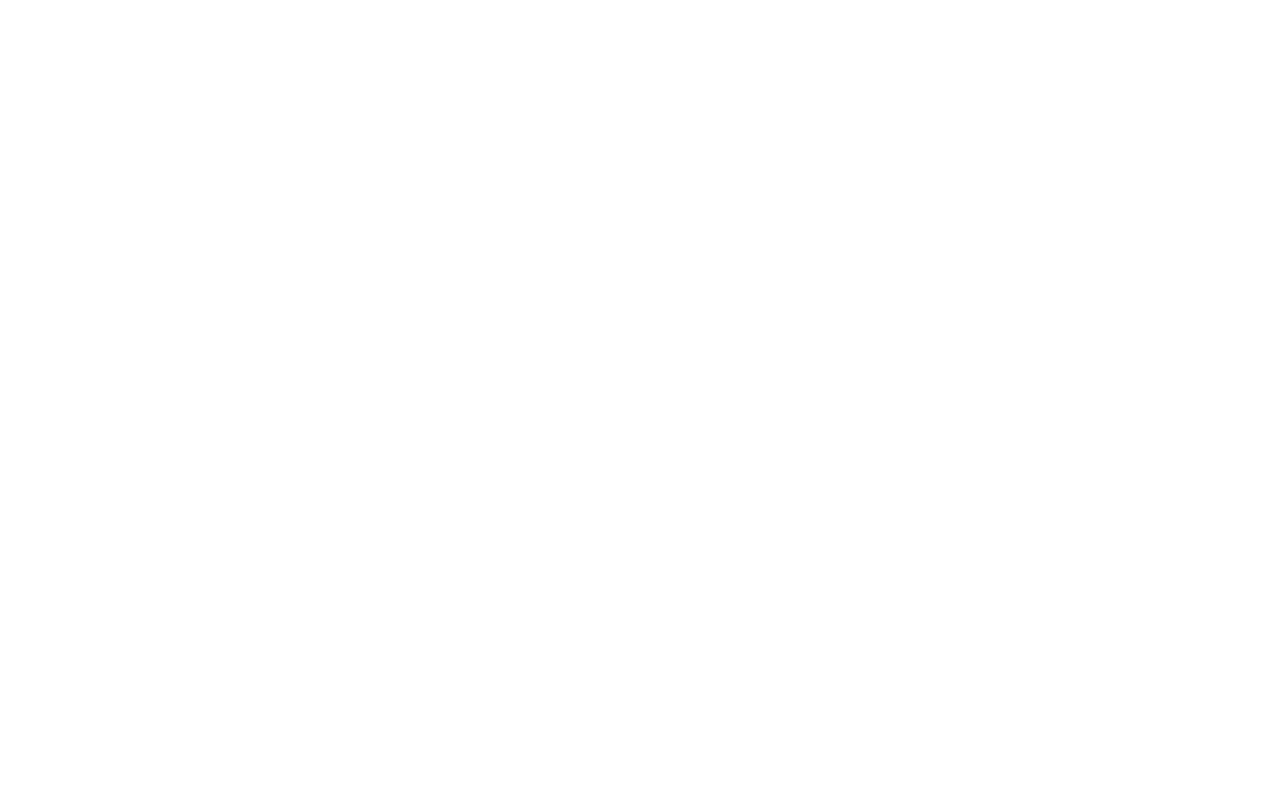
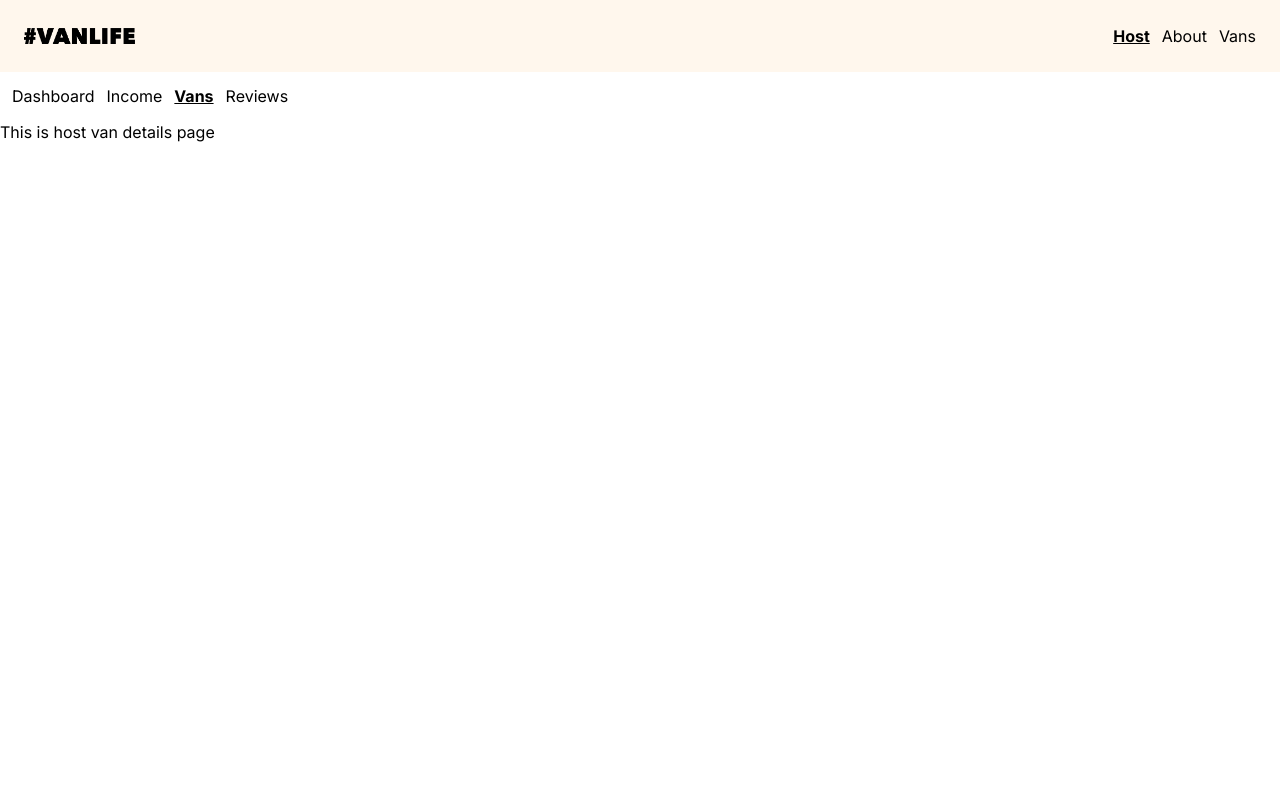
Before and after one commit to anderutan/vanlife, a React (Vite) app: page /host/vans/1 in a window 1280 px wide. Before the commit this address had no page. Shown: the top 800 px of the page. Built offline with nearby package versions, Linux system fonts and the light colour scheme; what miragejs would draw is missing.

Commit message:
Add HostVan.jsx and HostVanDetails.jsx

```diff
--- a/src/App.jsx
+++ b/src/App.jsx
@@ -8,6 +8,8 @@
 import Income from './pages/Host/Income';
 import Reviews from './pages/Host/Reviews';
 import HostLayout from './components/HostLayout';
+import HostVans from './pages/Host/HostVans';
+import HostVanDetails from './pages/Host/HostVanDetails';
 
 function App() {
   return (
@@ -21,6 +23,8 @@
           <Route path='host' element={<HostLayout />}>
             <Route index element={<Dashboard />} />
             <Route path='income' element={<Income />} />
+            <Route path='vans' element={<HostVans />} />
+            <Route path='vans/:id' element={<HostVanDetails />} />
             <Route path='reviews' element={<Reviews />} />
           </Route>
         </Route>
--- a/src/components/Header.jsx
+++ b/src/components/Header.jsx
@@ -3,6 +3,7 @@
 
 export default function Header() {
   const activeStyle = 'font-bold underline';
+  const hoverStyle = 'hover:font-bold hover:underline';
   return (
     <header className='flex justify-between items-center p-6 bg-orange-50'>
       <NavLink to='/'>
@@ -11,19 +12,19 @@
       <nav className='flex gap-3 '>
         <NavLink
           to='/host'
-          className={({ isActive }) => (isActive ? activeStyle : null)}
+          className={({ isActive }) => (isActive ? activeStyle : hoverStyle)}
         >
           Host
         </NavLink>
         <NavLink
           to='/about'
-          className={({ isActive }) => (isActive ? activeStyle : null)}
+          className={({ isActive }) => (isActive ? activeStyle : hoverStyle)}
         >
           About
         </NavLink>
         <NavLink
           to='/vans'
-          className={({ isActive }) => (isActive ? activeStyle : null)}
+          className={({ isActive }) => (isActive ? activeStyle : hoverStyle)}
         >
           Vans
         </NavLink>
--- a/src/components/HostLayout.jsx
+++ b/src/components/HostLayout.jsx
@@ -10,13 +10,19 @@
           to='/host'
           className={({ isActive }) => (isActive ? activeStyle : hoverStyle)}
         >
-          Host
+          Dashboard
         </NavLink>
         <NavLink
           to='/host/income'
           className={({ isActive }) => (isActive ? activeStyle : hoverStyle)}
         >
           Income
+        </NavLink>
+        <NavLink
+          to='/host/vans'
+          className={({ isActive }) => (isActive ? activeStyle : hoverStyle)}
+        >
+          Vans
         </NavLink>
         <NavLink
           to='/host/reviews'
--- /dev/null
+++ b/src/pages/Host/HostVanDetails.jsx
@@ -0,0 +1,7 @@
+export default function HostVanDetails() {
+  return (
+    <div className='h-screen'>
+      <h1>This is host van details page</h1>
+    </div>
+  );
+}
--- /dev/null
+++ b/src/pages/Host/HostVans.jsx
@@ -0,0 +1,7 @@
+export default function HostVans() {
+  return (
+    <div className='h-screen'>
+      <h1>This is host van page</h1>
+    </div>
+  );
+}
```
